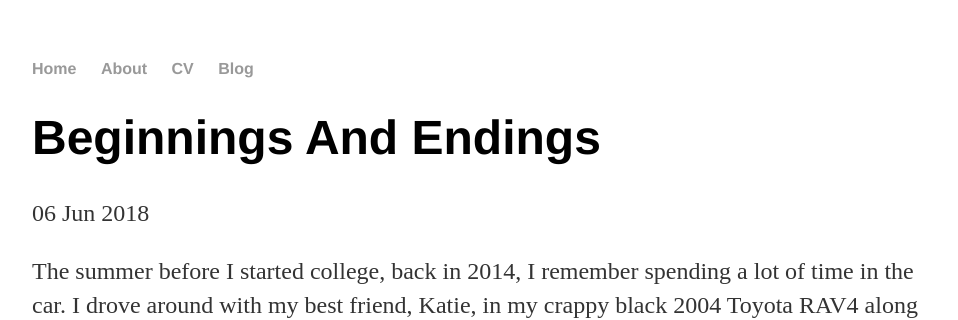
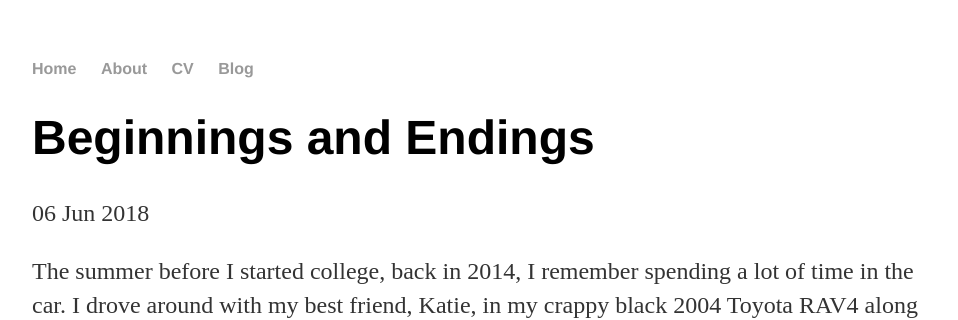
Before and after one commit to chelspan/chelspan.github.io, a Jekyll site: the page built from _posts/2018-06-06-Beginnings-and-Endings.md, in a window 1280 px wide. Shown: the top 320 px of the page, without its empty margins (160-1118 px from the left). Built offline with Jekyll 4.4.1, drawn with Linux system fonts in a browser that asks for light colours; our own code applies the rules of GitHub Pages for plain Markdown files; part of the change alters nothing that is shown.

```diff
--- a/_posts/2018-06-06-Beginnings-and-Endings.md
+++ b/_posts/2018-06-06-Beginnings-and-Endings.md
@@ -1,3 +1,8 @@
+---
+layout: post
+title: "Beginnings and Endings"
+date: 2018-06-06
+---
 
 The summer before I started college, back in 2014, I remember spending a lot of time in the car. I drove around with my best friend, Katie, in my crappy black 2004 Toyota RAV4 along the winding small-town roads of Massachusetts. (I still love that car, even now, despite its tendency to scream whenever I braked or reversed and chronic inability to get past 65 miles per hour. The number of 18-wheelers that angrily passed me on the highway was truly remarkable. I hope the current owner is as fond of it as I was.) We rode around for hours, listening to the album <i>Mutual Friends<i> by this obscure Swedish band BOY. Katie once randomly produced this CD from her bag. From then on we listened to the album on loop while we drove on narrow, two-lane roads cutting through the woods and past aged farmhouses. Sometimes it would rain, and the setting sun would catch on the edges of each drop and glow like miniature sparks.
 
```
